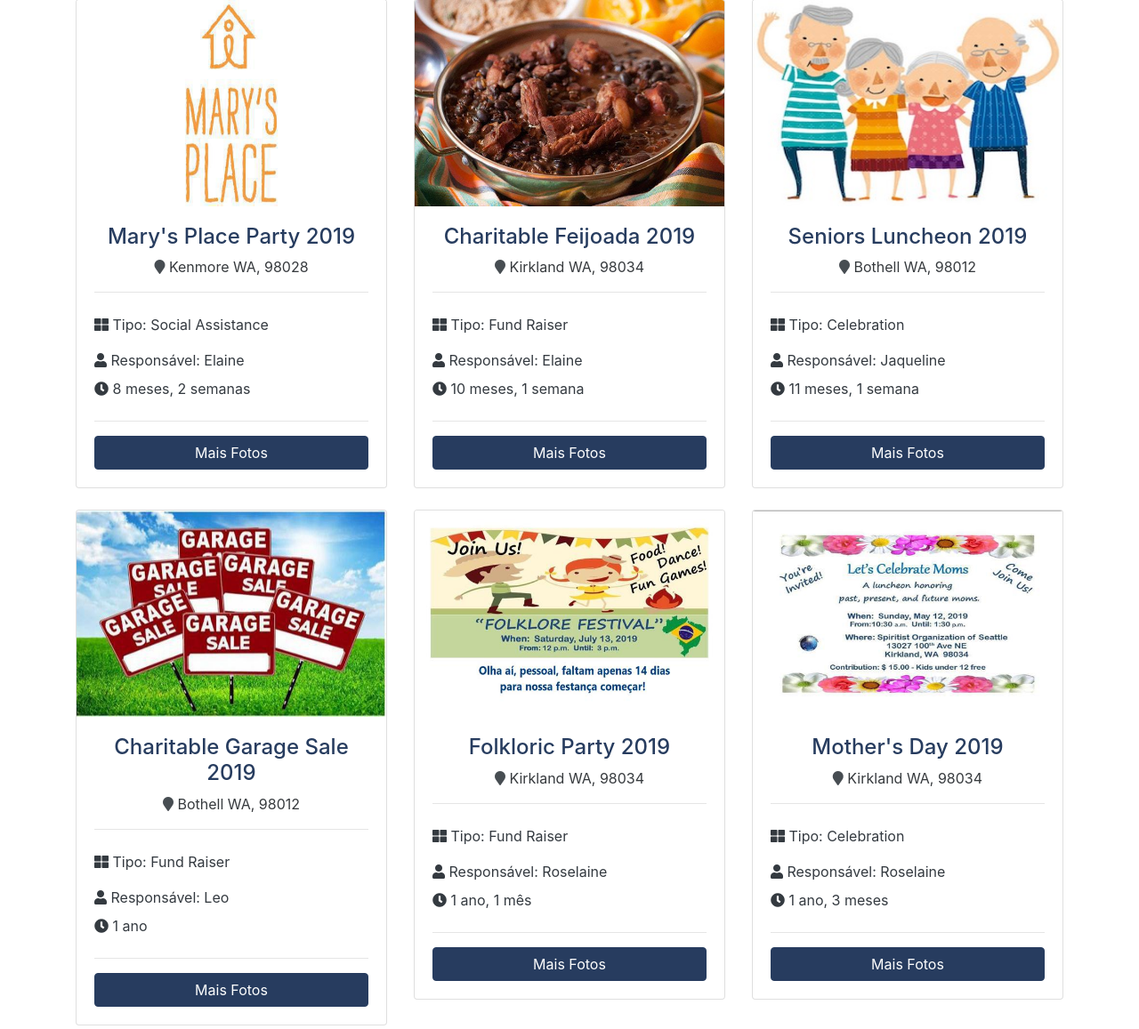
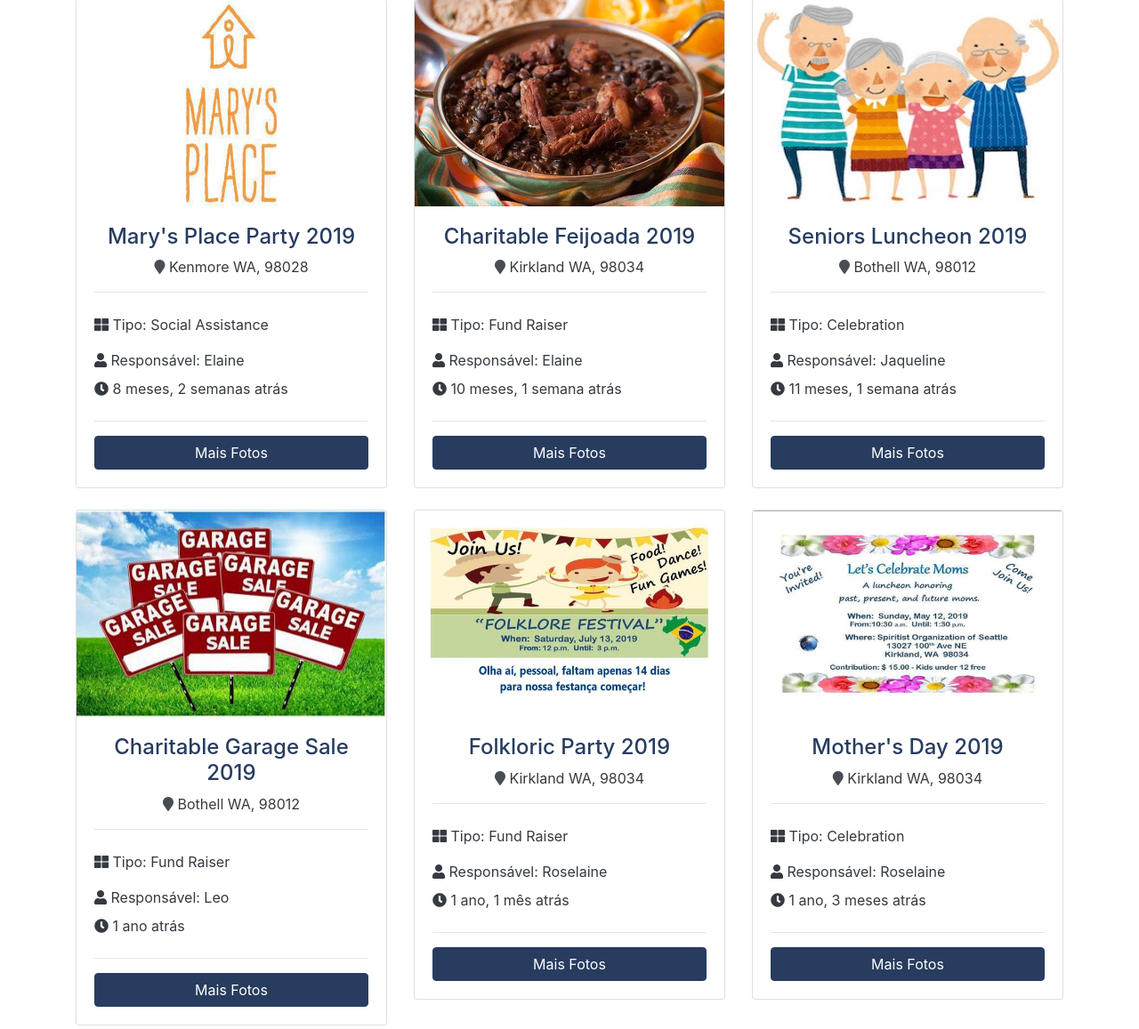
Before and after one commit to leofelipe222/soskardec, a Django app: page /eventos/ in a window 1280 px wide. Shown: the part 727-1884 px from the top of the page at 89% size. Run offline with Django 3.2, Linux system fonts and the light colour scheme; data comes from the database, SQL or seed files in the repository; some libraries are stand-ins or nearby versions.

Commit message:
Adding missing text on events date

```diff
--- a/templates/eventos/eventos.html
+++ b/templates/eventos/eventos.html
@@ -66,7 +66,7 @@
                   </div>
                   <div class="row text-dark pb-2">
                     <div class="col-10">
-                      <i class="fas fa-clock"></i> {{ evento.event_date | timesince }}</div>
+                      <i class="fas fa-clock"></i> {{ evento.event_date | timesince }} {% trans "atrás" %}</div>
                   </div>
                   <hr>
                   <a href="{% url 'evento' evento.id %}" class="btn btn-primary btn-block"> {% trans "Mais Fotos" %} </a>
```
